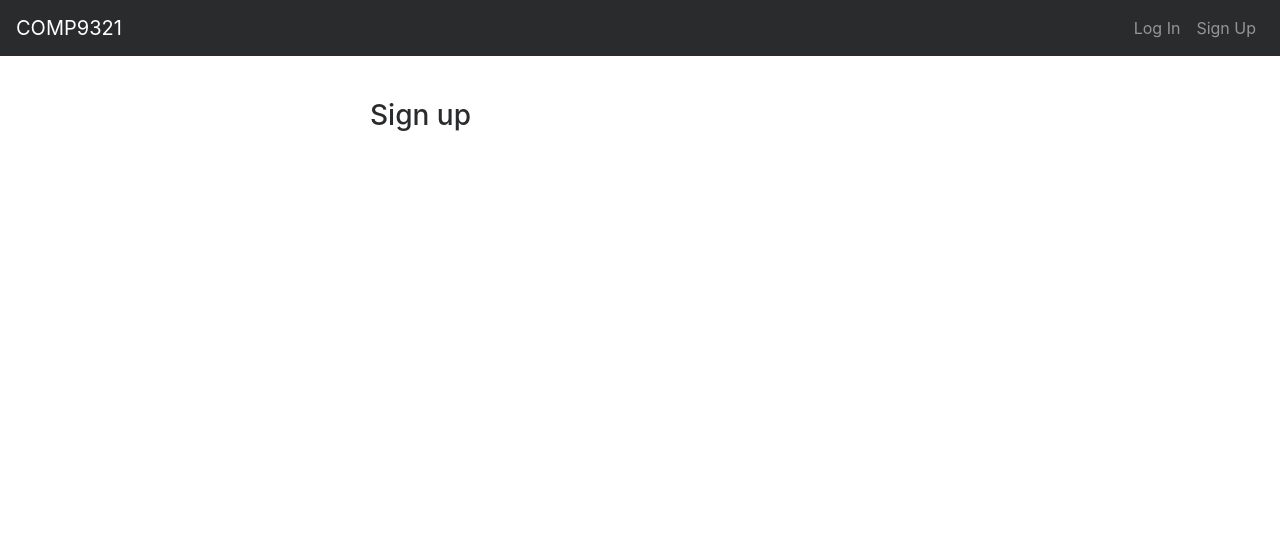
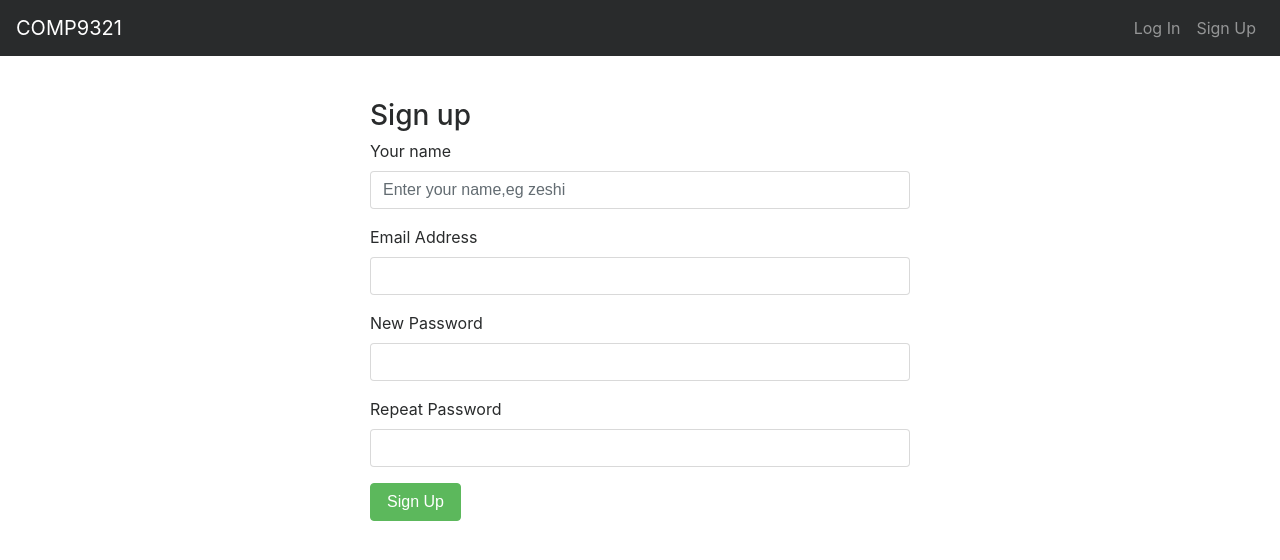
Before and after one commit to minzhenye/Happy, a Flask app: template COMP9321/ass3/templates/user/signup.html in a window 1280 px wide. Shown: the top 560 px of the page. Run offline with Flask 2, Linux system fonts and the light colour scheme; the template is opened without the code that fills it: values that come from a table or form of the project are taken from there, others are empty; some libraries are stand-ins or nearby versions.

Commit message:
create formhelper.html & WTForm

```diff
--- /dev/null
+++ b/COMP9321/ass3/templates/_formhelper.html
@@ -0,0 +1,22 @@
+{% macro render_field(field)   %}<!-- -->
+   <div class="form-group" >
+            {{ field.label }}
+            {{ field(**kwargs)|safe }} <!-- label name & numerous classes name-->
+
+
+            {% if field.errors  %} <!-- extend filed or too short-->
+            <ul class="text-danger">
+                {% for error in field.errors %}
+                    <li> {{error}} </li> <!-- show errors -->
+
+
+                {% endfor %}
+
+
+            </ul>
+            {% endif %}
+    </div>
+
+
+
+{% endmacro %}
--- a/COMP9321/ass3/templates/base.html
+++ b/COMP9321/ass3/templates/base.html
@@ -32,11 +32,11 @@
 
     <div class="collapse navbar-collapse" id="navbarsExampleDefault">
       <ul class="navbar-nav ml-auto">
-        <li class="nav-item">
-          <a class="nav-link" href="#">Log In</a>
+        <li class="nav-item {% if request.endpoint == 'user_page.login' %}active{% endif %}">
+          <a class="nav-link" href="{{ url_for('user_page.login')}}">Log In</a>
         </li>
-        <li class="nav-item">
-          <a class="nav-link" href="#">Sign Up</a>
+        <li class="nav-item {% if request.endpoint == 'user_page.signup' %}active{% endif %}">
+          <a class="nav-link" href="{{ url_for('user_page.signup')}}">Sign Up</a>
         </li>
       </ul>
     </div>
--- a/COMP9321/ass3/templates/user/signup.html
+++ b/COMP9321/ass3/templates/user/signup.html
@@ -20,6 +20,20 @@
             Sign up
         </h3>
 
+        {% from "_formhelper.html" import render_field %}
+
+        <form method ="POST" action = "{{ url_for('user_page.signup') }}">
+            {{ form.csrf_token }}
+            {{ render_field(form.name, class="form-control", placeholder="Enter your name,eg zeshi") }}
+            {{ render_field(form.email, class="form-control") }}
+            {{ render_field(form.password, class="form-control") }}
+            {{ render_field(form.confirm, class="form-control") }}
+
+            <button type="submit" class="btn btn-success">
+               Sign Up
+           </button>
+
+        </form>
 
     </div>
 </div>
--- /dev/null
+++ b/COMP9321/ass3/user/forms.py
@@ -0,0 +1,11 @@
+from flask_wtf import FlaskForm
+from wtforms import Form, StringField,PasswordField,validators #biao dan
+from wtforms.fields.html5 import EmailField
+from user.models import User
+
+class RegistrationForm(FlaskForm):
+    name = StringField('Your name' , [validators.DataRequired(), validators.Length(min=2,max=30)])
+    email = EmailField('Email Address', [validators.DataRequired(), validators.Email()])
+    password = PasswordField ('New Password', [ validators.DataRequired(),
+                                                validators.EqualTo('confirm', message='Passwords must match')])
+    confirm = PasswordField('Repeat Password')
--- a/COMP9321/ass3/user/view.py
+++ b/COMP9321/ass3/user/view.py
@@ -1,6 +1,8 @@
+
 from flask import Blueprint, render_template, request
 from user.models import User
 from user.forms import RegistrationForm
+
 
 user_page = Blueprint('user_page',__name__)
 
@@ -16,6 +18,6 @@ def login():
 def signup():
     form = RegistrationForm(request.form)
     if request.method == 'POST' and form.validate():
-        return '[] signup'.format(form.name.data)
+        return '{} signup'.format(form.name.data)
 
     return render_template('user/signup.html', form =form)
```
Also changed, not shown: 1 other file.
